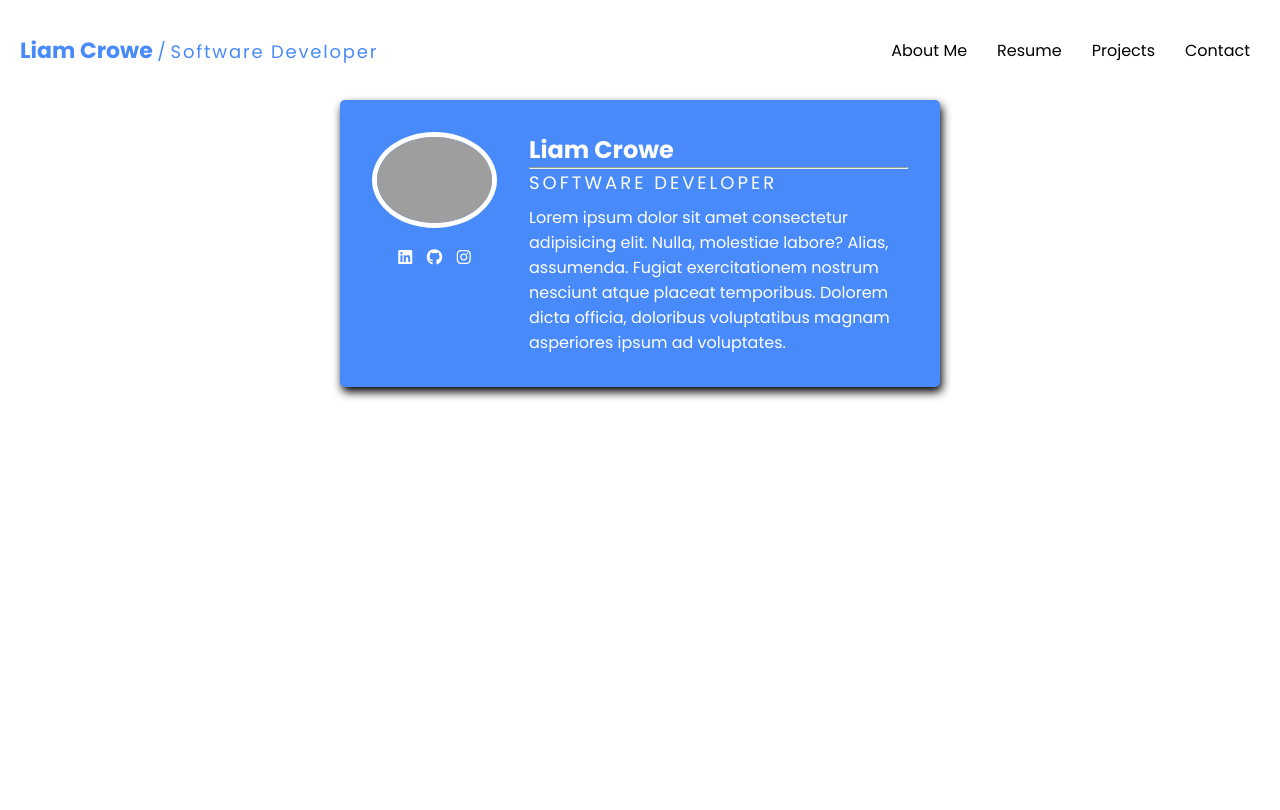
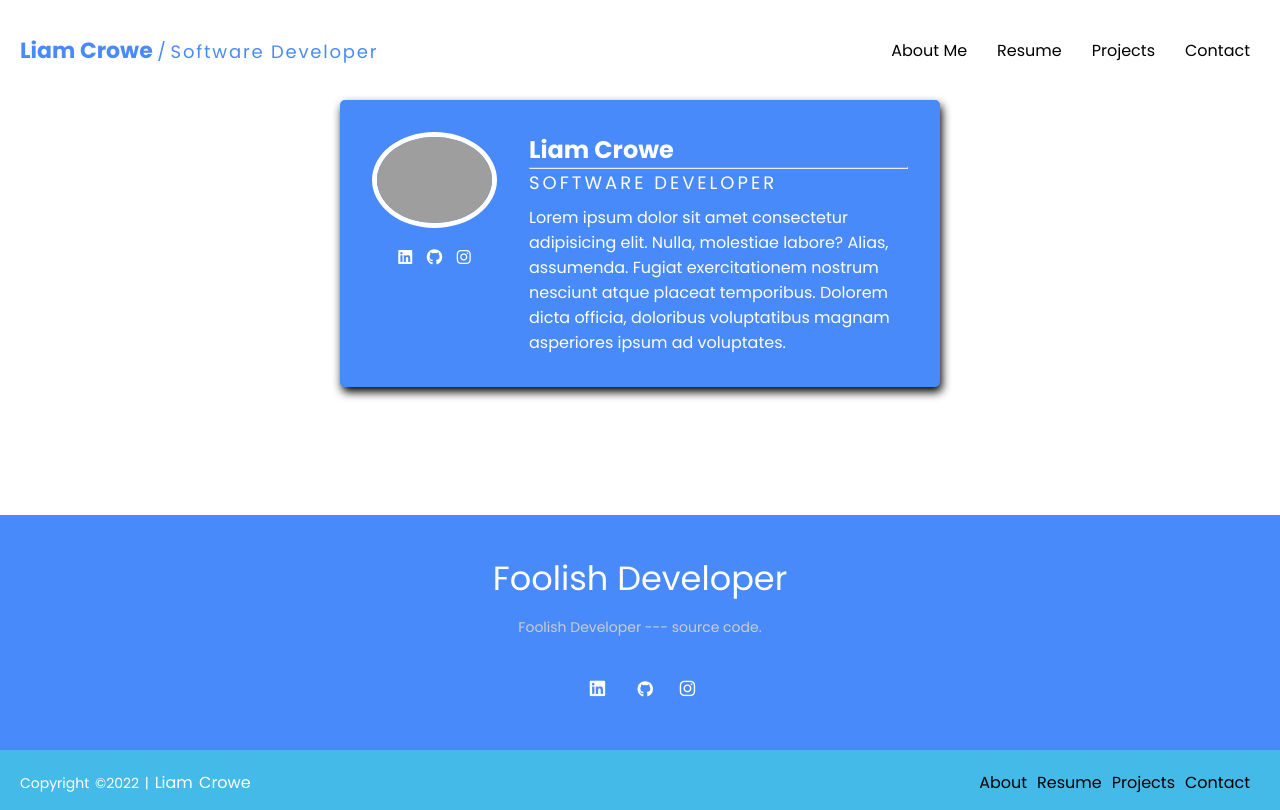
Before and after one commit to LiamCrowe2002/PorfolioSite, a plain HTML site: page index.html in a window 1280 px wide. Drawn offline with Linux system fonts and the light colour scheme; grey boxes are pictures that could not be loaded.

Commit message:
Update index.html

```diff
--- a/index.html
+++ b/index.html
@@ -1,3 +1,4 @@
+
 <!DOCTYPE html>
 <html lang="en">
   <head>
@@ -28,7 +29,7 @@
         <div class="bar2"></div>
         <div class="bar3"></div>
         <ul class="mobile-menu">
-            <li class="aboutNav"><a href="/home">About Me</a></li>
+            <li class="aboutNav"><a href="/home">About</a></li>
             <li><a href="/products">Resume</a></li>
             <li><a href="/about">Projects</a></li>
             <li><a href="/about">Contact</a></li>
@@ -65,6 +66,32 @@
 
 </div>
 
+<footer>
+  <div class="footer-content">
+    <!--add all information -->
+    <h3>Foolish Developer</h3>
+    <p>Foolish Developer ---  source code.</p>
+
+    <ul class="socials">
+      <li class="social-list"><a aria-label="linkedin" href="#"><i class="fa-brands fa-linkedin"></i></a></li>
+      <li class="social-list"><a aria-label="github" href="#"></a><i class="fa-brands fa-github"></i></li>
+      <li class="social-list"><a aria-label="instagram" href="#"><i class="fa-brands fa-instagram"></i></a></li>
+   </ul>
+  </div>
+  <div class="footer-bottom">
+    <!-- add all information -->
+    <p>copyright &copy;2022 | <a href="#">Liam Crowe</a></p>
+    <div class="footer-menu">
+      <ul class="f-menu">
+        <li class="aboutNav"><a href="/home">About</a></li>
+        <li><a href="/products">Resume</a></li>
+        <li><a href="/about">Projects</a></li>
+        <li><a href="/about">Contact</a></li>
+      </ul>
+     </div>
+ </div>
+</footer>
+
     <script src="index.js"></script>
   </body>
 </html>
```
